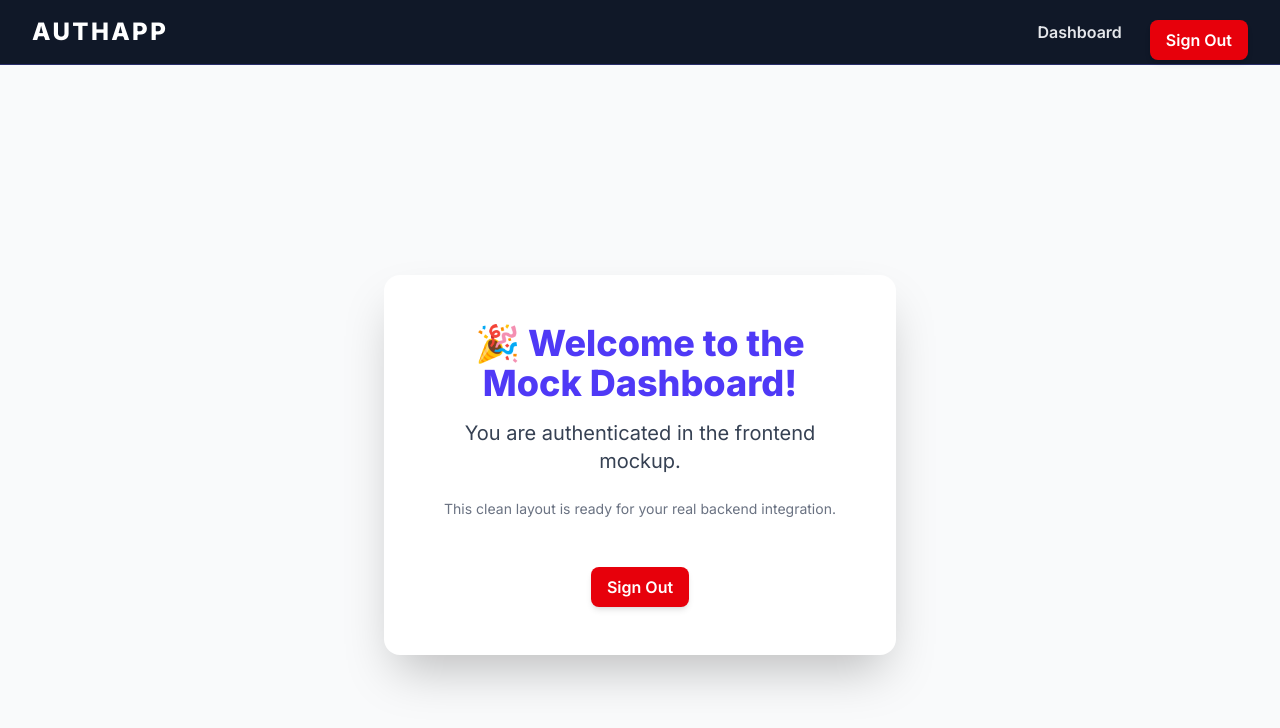
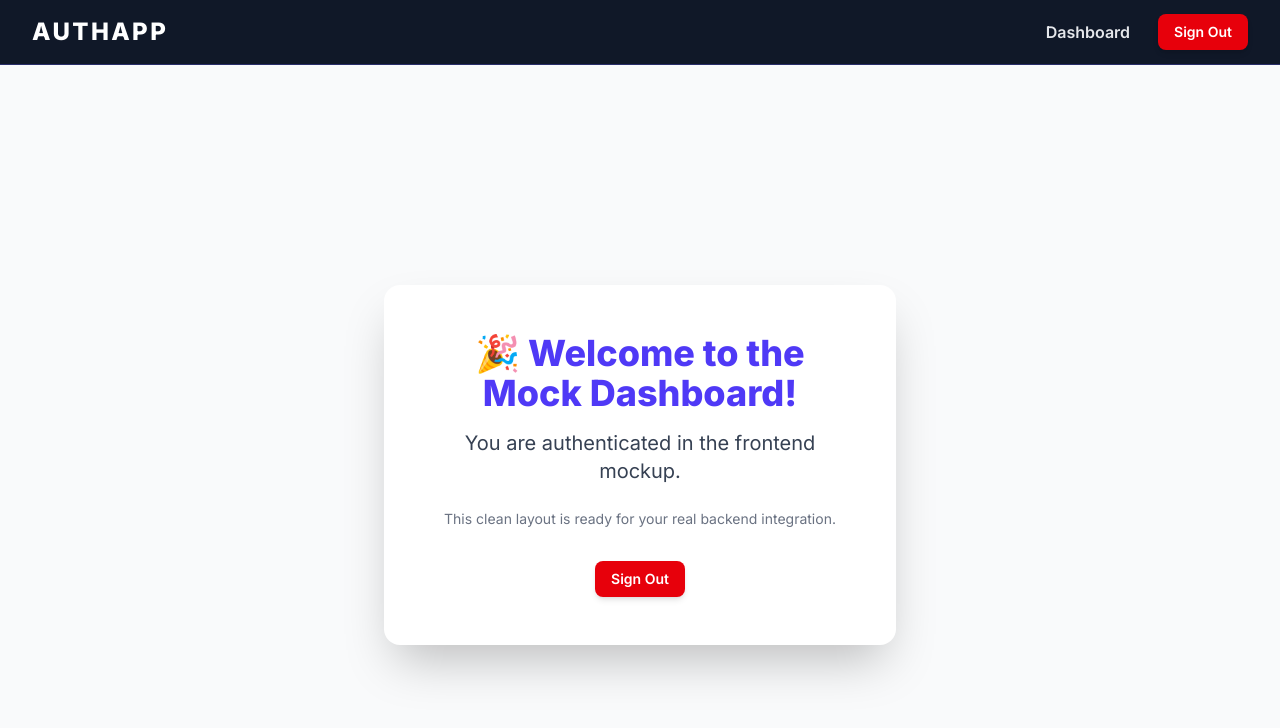
Before and after one commit to Clinton1029/next-auth, a Next.js app: page /dashboard in a window 1280 px wide. Shown: the top 728 px of the page. Built offline with nearby package versions, Linux system fonts and the light colour scheme; sample sign-in values are in the browser's storage.

Commit message:
update signoutbutton

```diff
--- a/app/components/SignOutButton.jsx
+++ b/app/components/SignOutButton.jsx
@@ -7,15 +7,20 @@ export default function SignOutButton() {
   const router = useRouter();
 
   const handleSignOut = () => {
-    // Clear the mock session state
-    localStorage.removeItem('isLoggedIn');
-    router.push('/login');
+    if (typeof window !== 'undefined') {
+      localStorage.removeItem('isLoggedIn');
+    }
+    // Redirect to the homepage after sign out
+    router.push('/');
+    // Force a storage event check in Navbar in case it's not detected immediately
+    window.dispatchEvent(new Event('storage'));
   };
 
   return (
     <button
       onClick={handleSignOut}
-      className="px-4 py-2 mt-4 font-semibold text-white bg-red-600 rounded-lg shadow-md hover:bg-red-700 transition duration-300"
+      // MODIFIED: Red accent for clear "exit" action
+      className="text-white bg-red-600 font-semibold px-4 py-2 rounded-lg text-sm shadow-md hover:bg-red-500 transition duration-200 transform hover:scale-105"
     >
       Sign Out
     </button>
```
